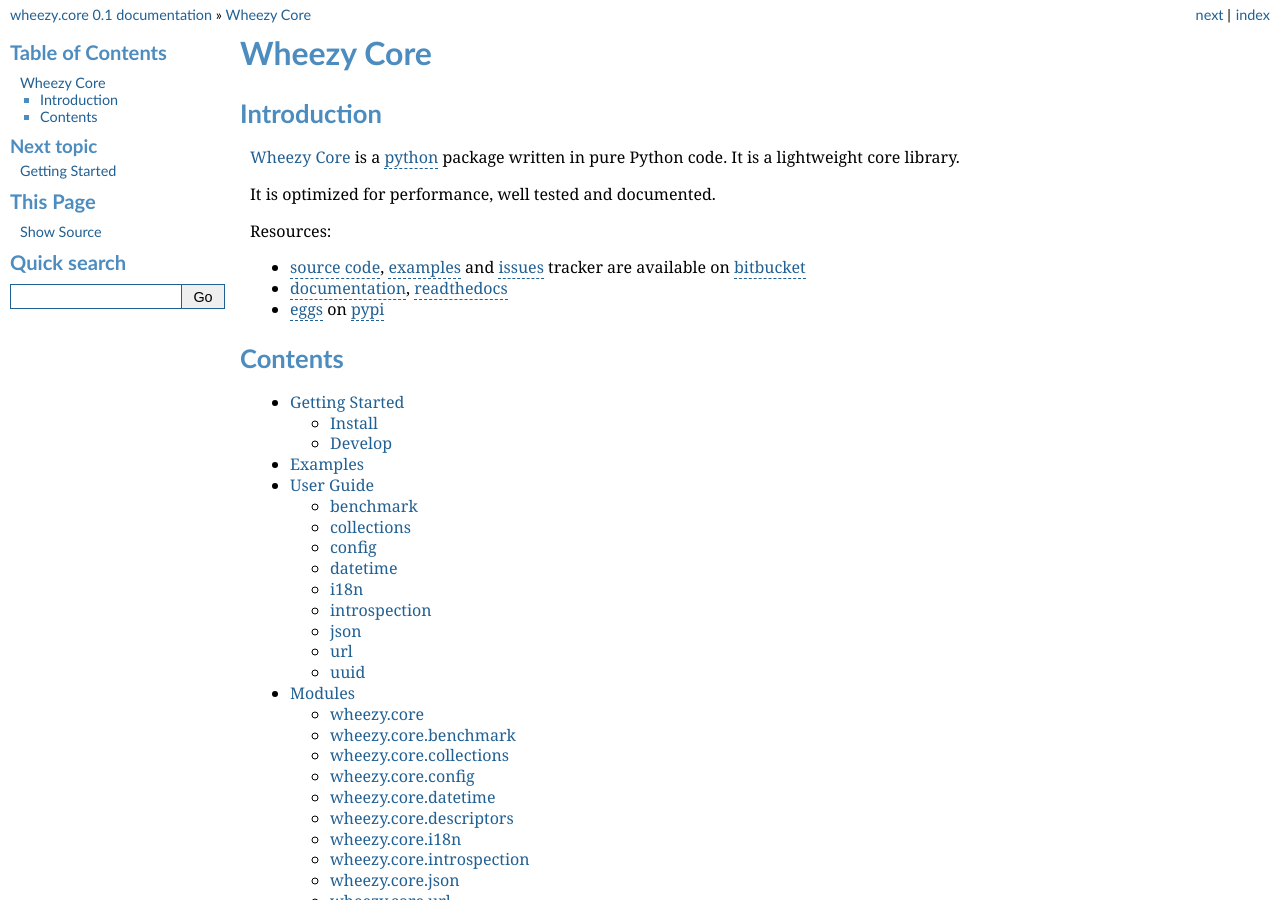
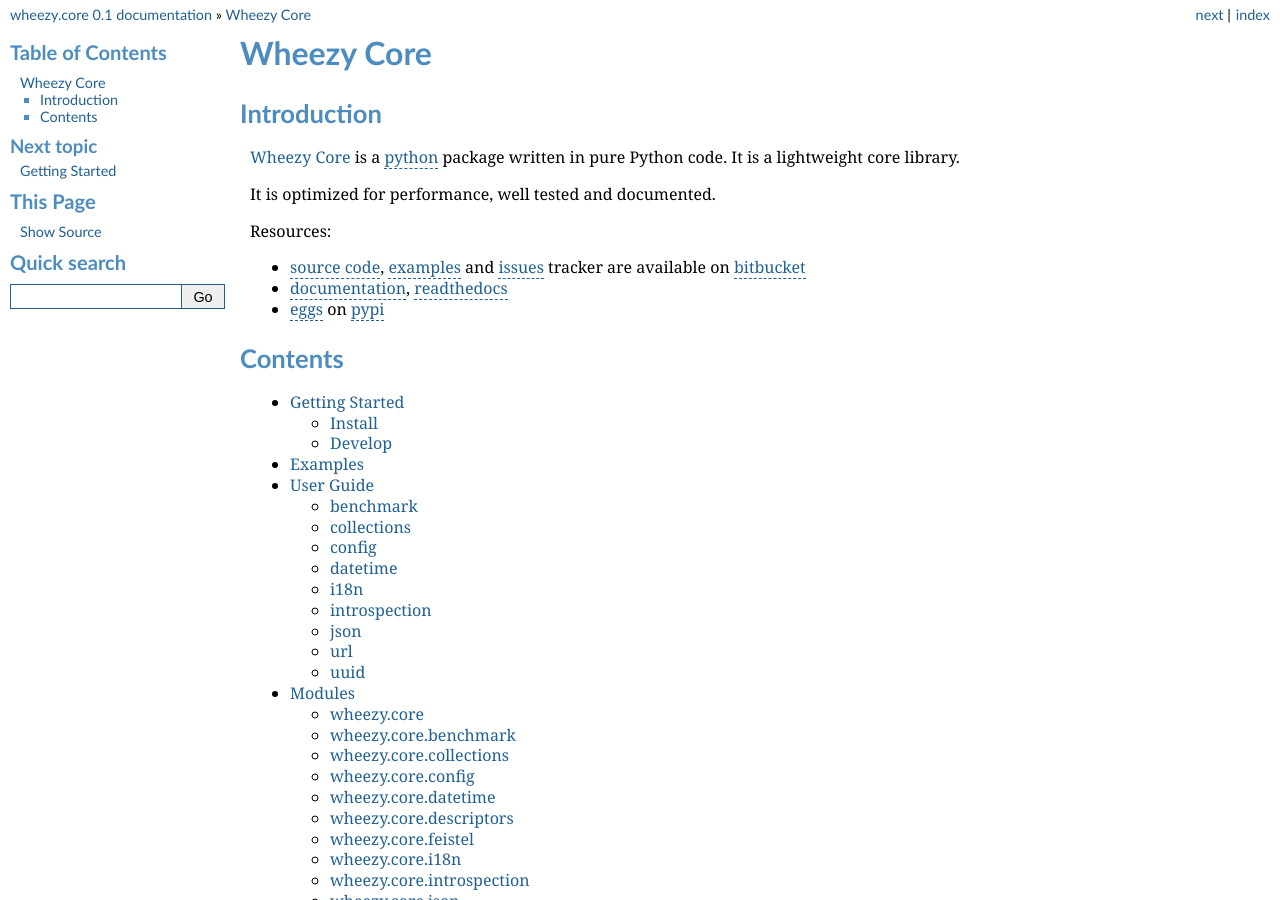
Before and after one commit to akornatskyy/wheezy.core, a Sphinx documentation site: the page built from doc/index.rst, in a window 1280 px wide. Built offline with Sphinx 7.4.7, drawn with Linux system fonts in a browser that asks for light colours.

Commit message:
Updated modules list in documentation.

```diff
--- a/doc/conf.py
+++ b/doc/conf.py
@@ -47,8 +47,8 @@
 master_doc = 'index'
 
 # General information about the project.
-project = u'wheezy.core'
-copyright = u'2011, Andriy Kornatskyy'
+project = 'wheezy.core'
+copyright = '2011, Andriy Kornatskyy'
 
 # The version info for the project you're documenting, acts as replacement for
 # |version| and |release|, also used in various other places throughout the
@@ -209,7 +209,7 @@
 # Grouping the document tree into LaTeX files. List of tuples
 # (source start file, target name, title, author, documentclass [howto/manual]).
 latex_documents = [
-    ('index', 'wheezy.core.tex', u'wheezy.core Documentation',
+    ('index', 'wheezy.core.tex', 'wheezy.core Documentation',
      'Andriy Kornatskyy', 'manual'),
 ]
 
```
Also changed, not shown: doc/modules.rst (+12 -0 lines).
